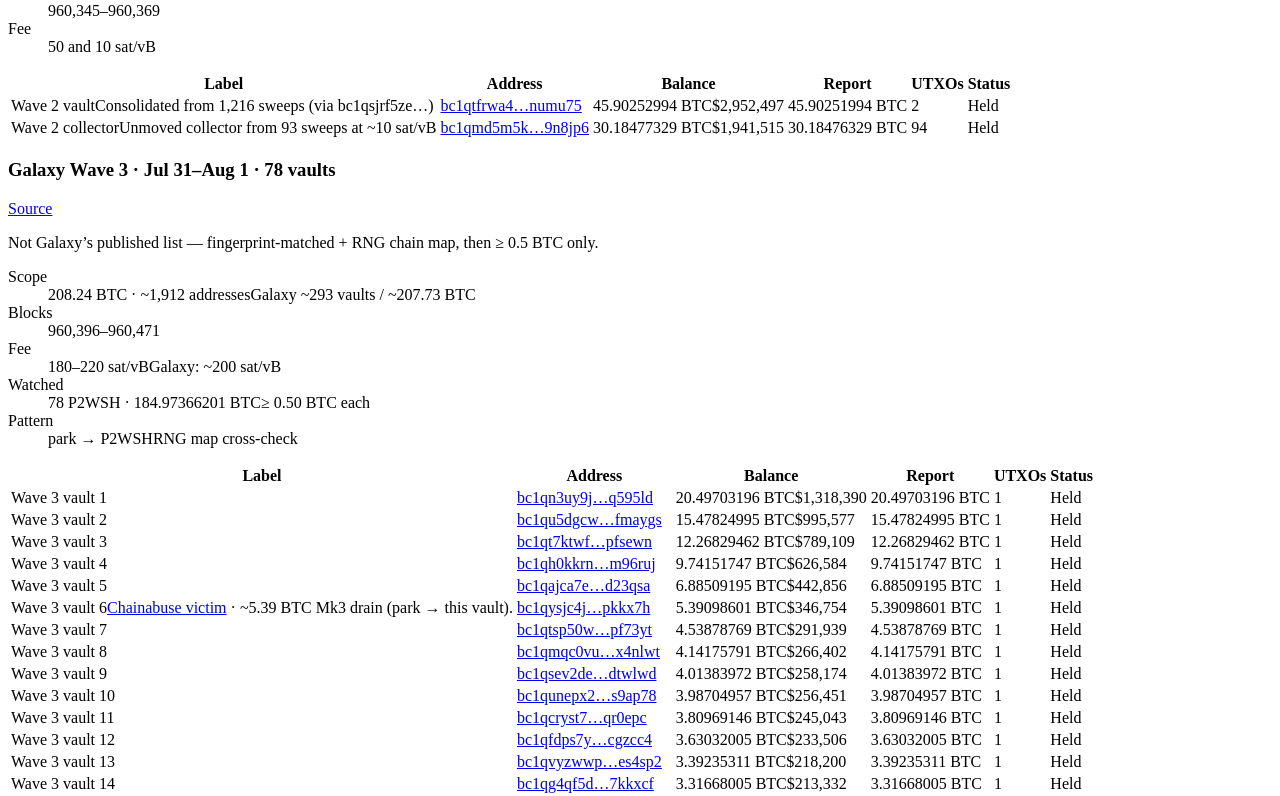
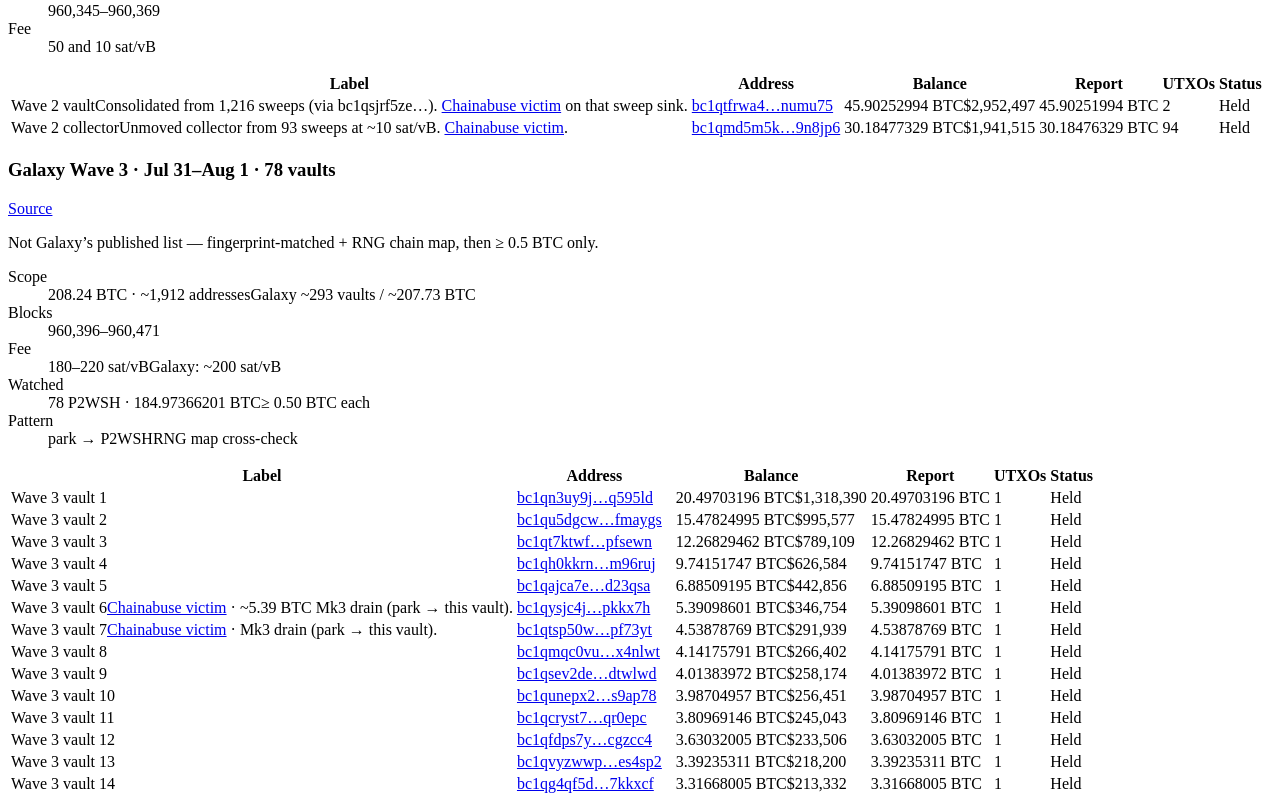
Before and after one commit to SamSamskies/coldcard-hack-tracker, a React (Vite) app: page / in a window 1280 px wide. Shown: the part 2063-2859 px from the top of the page. Built offline with nearby package versions, Linux system fonts and the light colour scheme; no server answers; the HTML template or start-up script is replaced by a standard one.

Commit message:
Update incident and wave3Vaults data to include Chainabuse victim links for enhanced clarity on transaction origins and victim reports.

```diff
--- a/src/data/incident.ts
+++ b/src/data/incident.ts
@@ -487,21 +487,21 @@ export const CORE_HOLDING_ADDRESSES: readonly HoldingAddress[] = [
     label: 'Wave 2 vault',
     reportBtc: 45.90251994,
     clusterId: 'galaxy-july31',
-    note: 'Consolidated from 1,216 sweeps (via bc1qsjrf5ze…)',
+    note: 'Consolidated from 1,216 sweeps (via bc1qsjrf5ze…). [Chainabuse victim](https://chainabuse.com/report/e568bed8-62f8-46b8-aae6-4d271c8d63e0) on that sweep sink.',
   },
   {
     address: 'bc1qmd5m5ktv7m5ffujxv4248fxv36myvdx79n8jp6',
     label: 'Wave 2 collector',
     reportBtc: 30.18476329,
     clusterId: 'galaxy-july31',
-    note: 'Unmoved collector from 93 sweeps at ~10 sat/vB',
+    note: 'Unmoved collector from 93 sweeps at ~10 sat/vB. [Chainabuse victim](https://chainabuse.com/report/d4c95fab-ed8e-4749-ae81-9d42bfdab1cb).',
   },
   {
     address: 'bc1q7rmsw0ra7zrphe66wwa9960ffm69cp8dlrrcgf',
     label: 'Evening vault',
     reportBtc: 0.50980268,
     clusterId: 'evening-july31',
-    note: 'Jul 31 consolidation (~0.51 BTC). Emptied Aug 2–3 (ETH + BTC rails above).',
+    note: 'Jul 31 consolidation (~0.51 BTC). Emptied Aug 2–3 (ETH + BTC rails above). [Chainabuse victim](https://chainabuse.com/report/6e9fa34a-6128-4b9b-9ef9-8cc4159b1935).',
   },
   {
     address: 'bc1qayw8nrec0vsa5vj4xee4dqhfgztx2gqq7w2u0s',
--- a/src/data/wave3Vaults.ts
+++ b/src/data/wave3Vaults.ts
@@ -42,6 +42,7 @@ export const WAVE3_VAULTS = [
     address: 'bc1qtsp50w4uru6t2mhmctvapfdy23g75r08werm7qmgzuedm4jsaztspf73yt',
     label: 'Wave 3 vault 7',
     reportBtc: 4.53878769,
+    note: '[Chainabuse victim](https://chainabuse.com/report/2727f906-bf8f-4540-92e4-ad4fd5b59cbf) · Mk3 drain (park → this vault).',
   },
   {
     address: 'bc1qmqc0vur7v0xcnvq2pzm2kxlmvw6twhlxtsvd8jgudjdwnud6juusx4nlwt',
```
